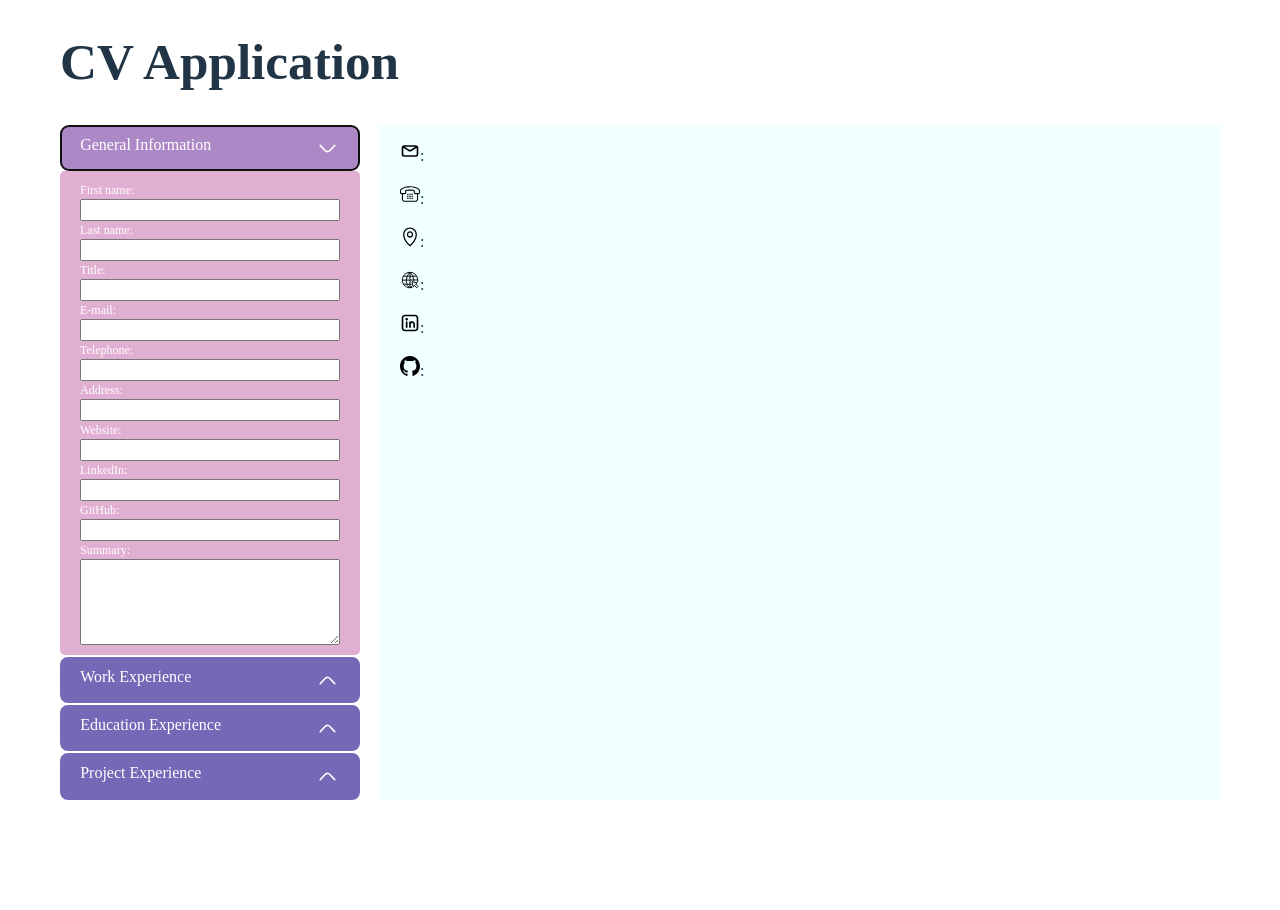
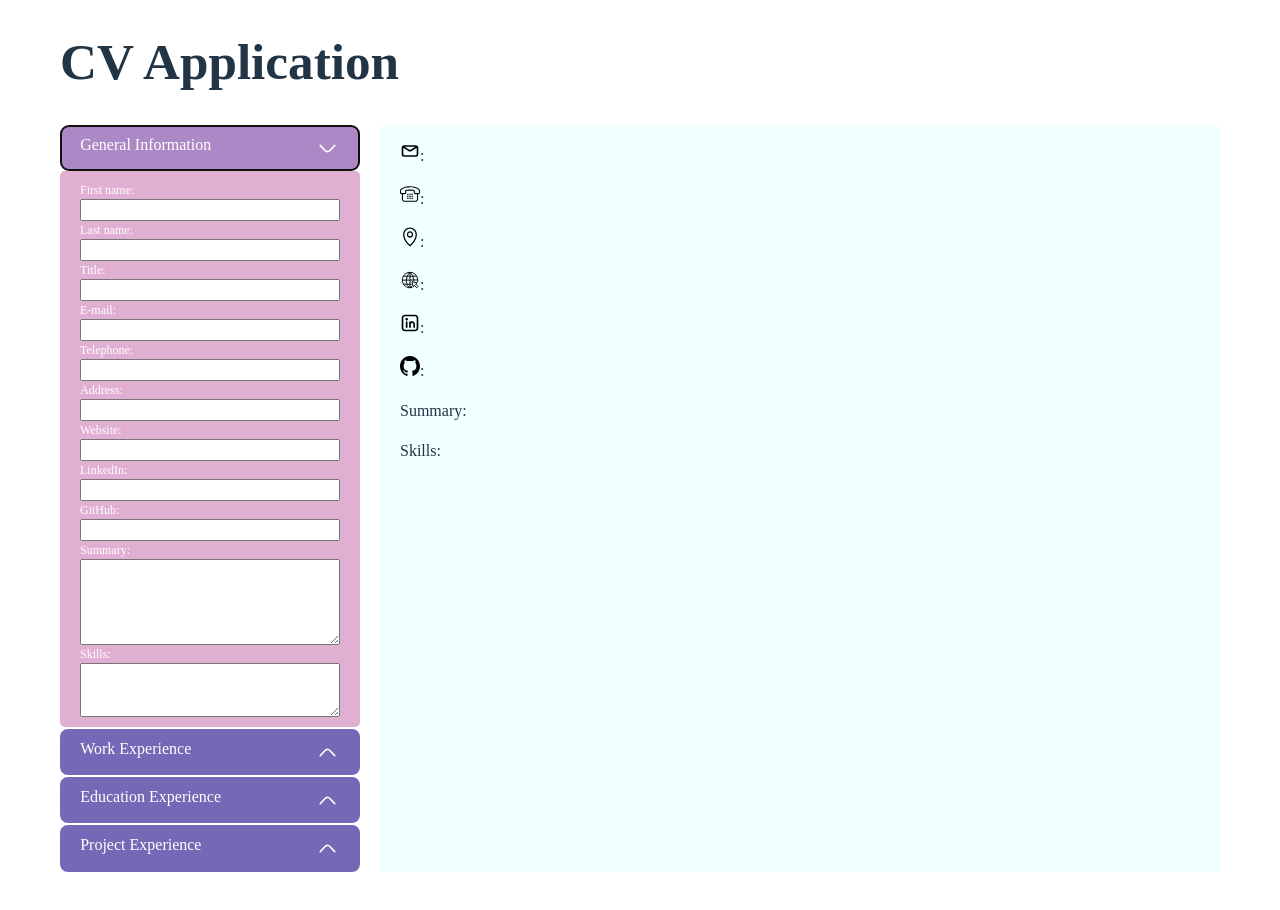
Before and after one commit to AnyueWang/odin_CV_application, a React (Vite) app in the folder cv_app/: page / in a window 1280 px wide. Both pictures are taken after a click on the button "General Information". Shown: the top 910 px of the page. Before the commit the page ends 860 px from the top, so only its background shows below. Built offline with nearby package versions, Linux system fonts and the light colour scheme.

Commit message:
add: skills edit and display

```diff
--- a/cv_app/src/components/DisplayPage.jsx
+++ b/cv_app/src/components/DisplayPage.jsx
@@ -16,7 +16,8 @@ const DisplayPage = ({ generalInfo, workInfo, educationInfo, projectInfo }) => {
       <p><img src={websiteIcon} className='icon-display' />: {generalInfo.website}</p>
       <p><img src={linkedinIcon} className='icon-display' />: {generalInfo.linkedin}</p>
       <p><img src={githubIcon} className='icon-display' />: {generalInfo.github}</p>
-      <p>{generalInfo.summary}</p>
+      <p>Summary: {generalInfo.summary}</p>
+      <p>Skills: {generalInfo.skills}</p>
       <div>
         {
           workInfo.map(each => {
--- a/cv_app/src/components/GeneralInfo.jsx
+++ b/cv_app/src/components/GeneralInfo.jsx
@@ -50,6 +50,11 @@ const GeneralInfo = ({ info, setInfo }) => {
         <label htmlFor="summary">Summary:</label>
         <textarea type="url" id="summary" value={info.summary} rows={5} onChange={(e) => setInfo({ ...info, summary: e.target.value })} />
       </div>
+
+      <div>
+        <label htmlFor="skills">Skills:</label>
+        <textarea type="url" id="skills" value={info.skills} rows={3} onChange={(e) => setInfo({ ...info, skills: e.target.value })} />
+      </div>
     </form>
   )
 }
--- a/cv_app/src/utilities/helpers.jsx
+++ b/cv_app/src/utilities/helpers.jsx
@@ -11,6 +11,7 @@ const newGeneralInfo = () => ({
   linkedin: '',
   github: '',
   summary: '',
+  skills: '',
 })
 const newWorkInfo = () => [{
   id: uuidv4(),
```
